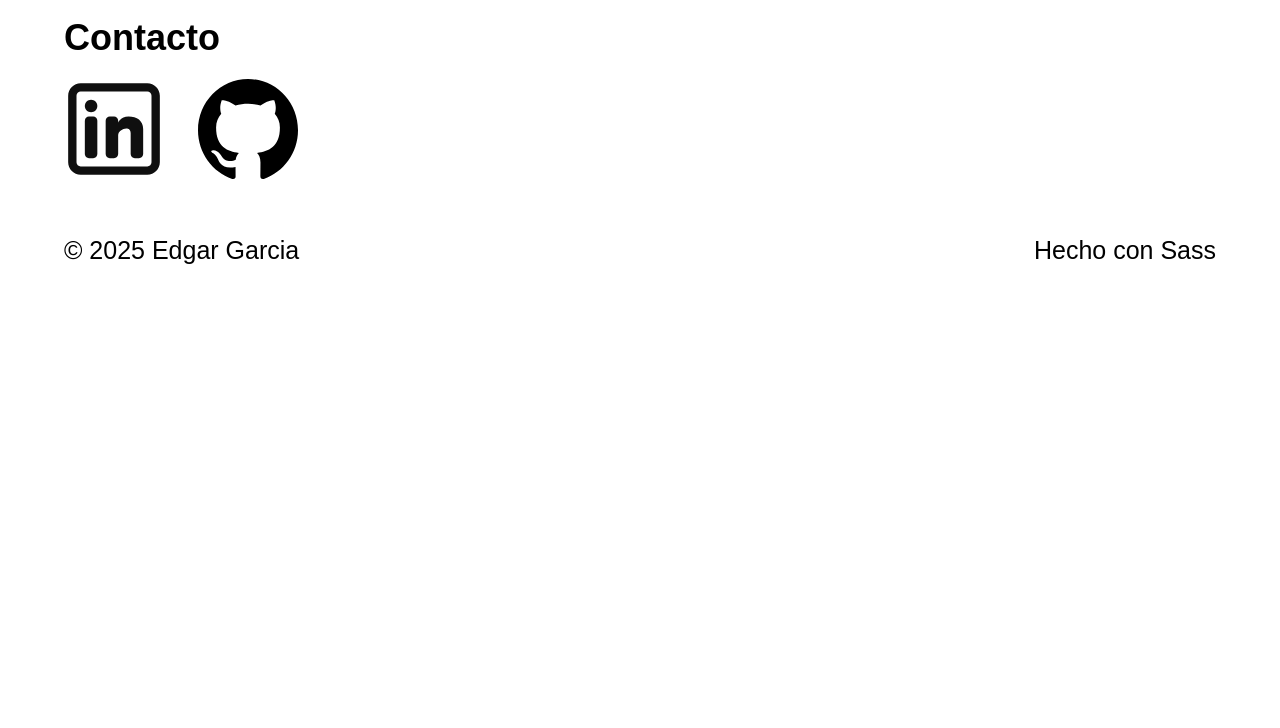
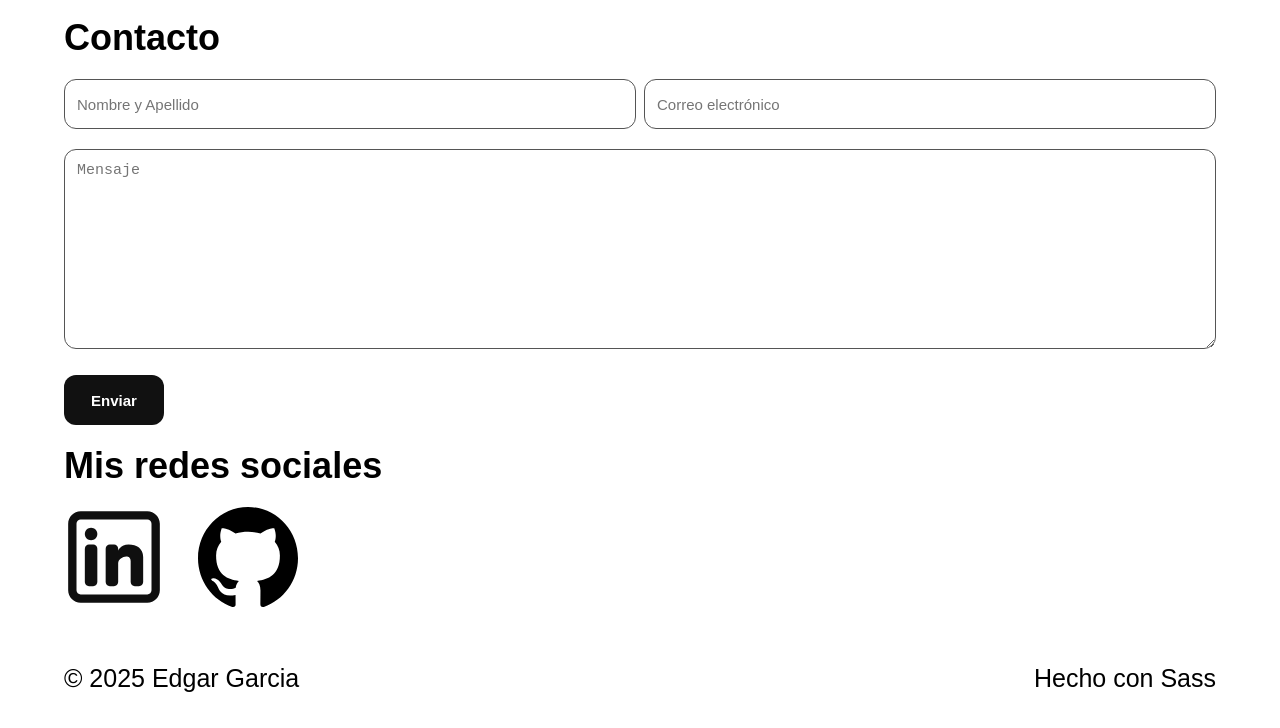
Before and after one commit to edgarGS25/Portafolio, a plain HTML site: page index.html in a window 1280 px wide. Shown: the part 1330-2058 px from the top of the page. Before the commit the page ends 1630 px from the top, so only its background shows below. Drawn offline with Linux system fonts and the light colour scheme.

Commit message:
Add contact form to index.html and style it in main.scss

```diff
--- a/index.html
+++ b/index.html
@@ -85,6 +85,22 @@
         </section>
         <section id="contacto">
             <h4>Contacto</h4>
+            <form action="https://formsubmit.co/edgarantoniogs19@gmail.com" method="POST" class="formulario-contacto">
+                <div class="inputs-nombre-correo">
+                    <input type="text" id="name" name="name" placeholder="Nombre y Apellido" required>
+
+                    <input type="email" id="email" name="email" placeholder="Correo electrónico" required>
+                </div>
+
+                <div class="input-mensaje">
+                    <textarea id="message" name="message" placeholder="Mensaje" required></textarea>
+                    <button type="submit">Enviar</button>
+                </div>
+
+
+
+            </form>
+            <h4>Mis redes sociales</h4>
             <div>
                 <a href="https://www.linkedin.com/in/edgar-garc%C3%ADa-a91898289/" class="linkedin"></a>
                 <a href="https://github.com/edgarGS25" class="github"></a>
--- a/scss/main.scss
+++ b/scss/main.scss
@@ -329,6 +329,57 @@ body{
                 font-size: $FuentePequeña;
                 margin-bottom: 20px;
             }
+            .formulario-contacto{
+                width: 100%;
+                height: auto;
+                margin-bottom: 20px;
+                .inputs-nombre-correo{
+                    display: flex;
+                    gap: 8px;
+                    font-size: 2.4rem;
+                    font-weight: bold;
+                    align-items: center;
+                    margin-bottom: 20px;
+                    #name{
+                        width: 50%;
+                        height: 50px;
+                        border: 1px solid $Textosecundario;
+                        border-radius: 12px;
+                        padding: 12px;
+                    }
+                    #email{
+                        @extend #name
+                    }
+                }
+                .input-mensaje{
+                    font-size: 2.4rem;
+                    font-weight: bold;
+                    #message{
+                        width: 100%;
+                        height: 200px;
+                        border: 1px solid $Textosecundario;
+                        border-radius: 12px;
+                        margin-bottom: 20px;
+                        padding: 12px;
+                    }
+                    button{
+                        width: 100px;
+                        height: 50px;
+                        background-color: $TextoPrincipal;
+                        color: $Fondo;
+                        font-weight: bold;
+                        border: none;
+                        border-radius: 12px;
+                        &:hover{
+                            cursor: pointer;
+                            transform: scale(1.1);
+                            transition: transform;
+                            transition-duration: 1s;
+                        }
+                    }
+                }
+
+            }
             .linkedin{
                 display: inline-block;
                 background-image: url("../assets/icons/linkedin-svgrepo-com.svg");
```
Also changed, not shown: css/main.css, 1 other file.
